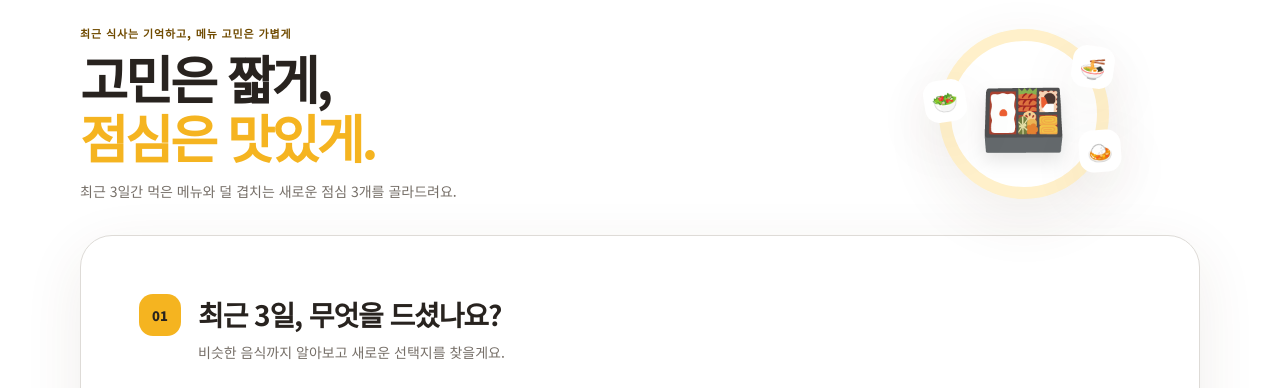
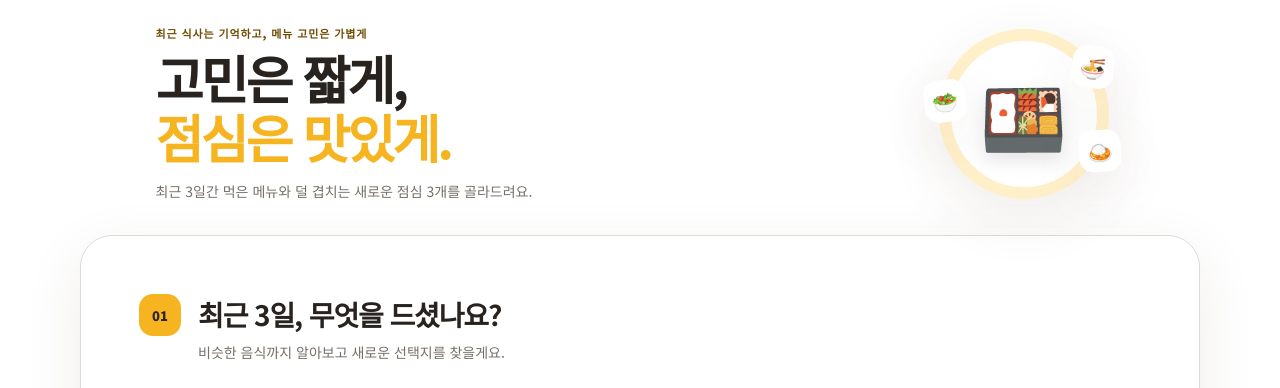
Before and after one commit to gyeongyee/whats-today-meal, a FastAPI app: page / in a window 1280 px wide. Shown: the part 72-460 px from the top of the page. Run offline with FastAPI, Linux system fonts and the light colour scheme.

Commit message:
Shift hero copy to improve banner balance

```diff
--- a/static/style.css
+++ b/static/style.css
@@ -52,6 +52,7 @@ button { color: inherit; }
 .privacy-chip { color: var(--mustard-dark); background: var(--mustard-soft); border-radius: 99px; padding: 8px 13px; font-size: 12px; font-weight: 700; }
 
 .hero { min-height: 235px; display: grid; grid-template-columns: 1.35fr .65fr; align-items: center; gap: 34px; padding-block: 20px 28px; }
+.hero > div:first-child { padding-left: 2cm; }
 .eyebrow { margin: 0 0 14px; color: var(--orange-dark); font-weight: 900; font-size: 13px; letter-spacing: .12em; }
 .hero .eyebrow { margin-bottom: 8px; font-size: 11px; letter-spacing: .08em; }
 .hero h1 { margin: 0; font-size: clamp(36px, 4.4vw, 52px); line-height: 1.13; letter-spacing: -.055em; }
@@ -427,6 +428,9 @@ footer p { margin: 8px 0 0; font-size: 11px; line-height: 1.6; }
     .timeline-row time { grid-column: 1 / -1; }
     .section-title-row { flex-direction: column; }
 }
+@media (max-width: 360px) {
+    .hero > div:first-child { padding-left: 1cm; }
+}
 @media (prefers-reduced-motion: reduce) {
     * { scroll-behavior: auto !important; transition: none !important; }
 }
--- a/templates/index.html
+++ b/templates/index.html
@@ -7,7 +7,7 @@
     <meta name="theme-color" content="#ffffff" media="(prefers-color-scheme: light)">
     <meta name="theme-color" content="#121110" media="(prefers-color-scheme: dark)">
     <title>오늘 뭐 먹지 AI — 점심 고민을 30초 만에</title>
-    <link rel="stylesheet" href="{{ url_for('static', path='/style.css') }}?v=24">
+    <link rel="stylesheet" href="{{ url_for('static', path='/style.css') }}?v=25">
 </head>
 <body>
 <header class="site-header">
```
Also changed, not shown: tests/test_api.py (+1 -1 lines).
